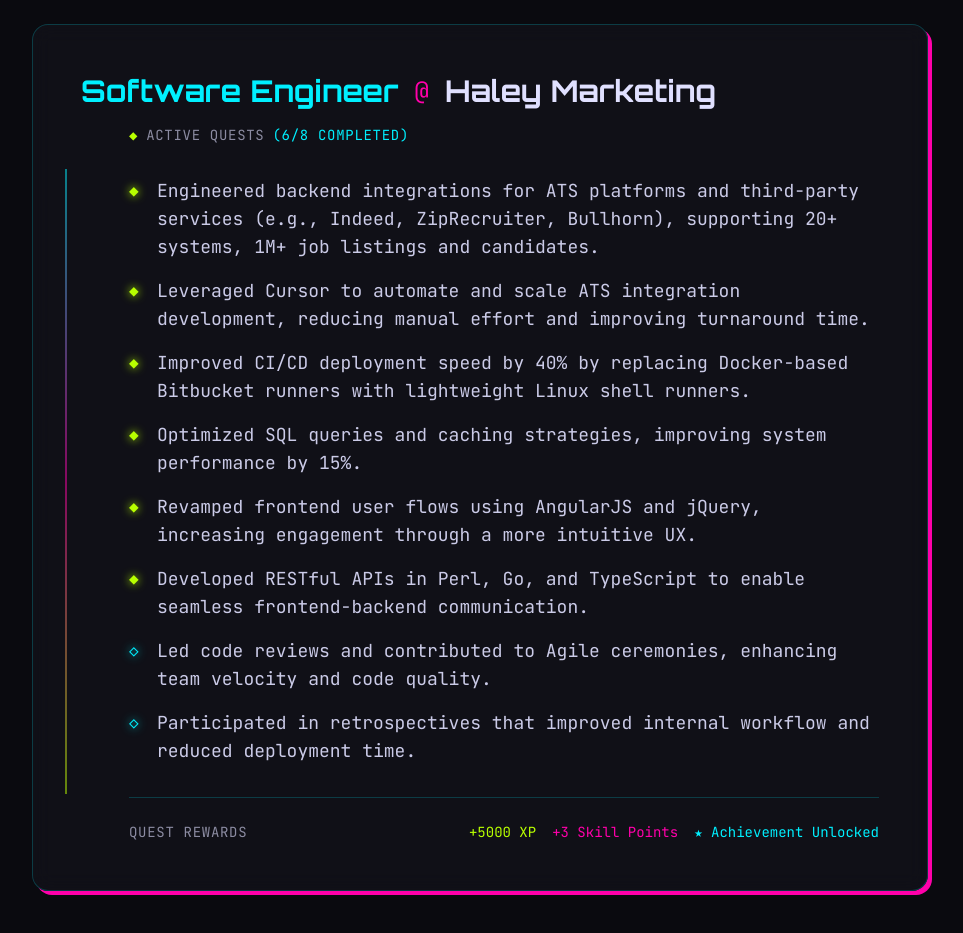
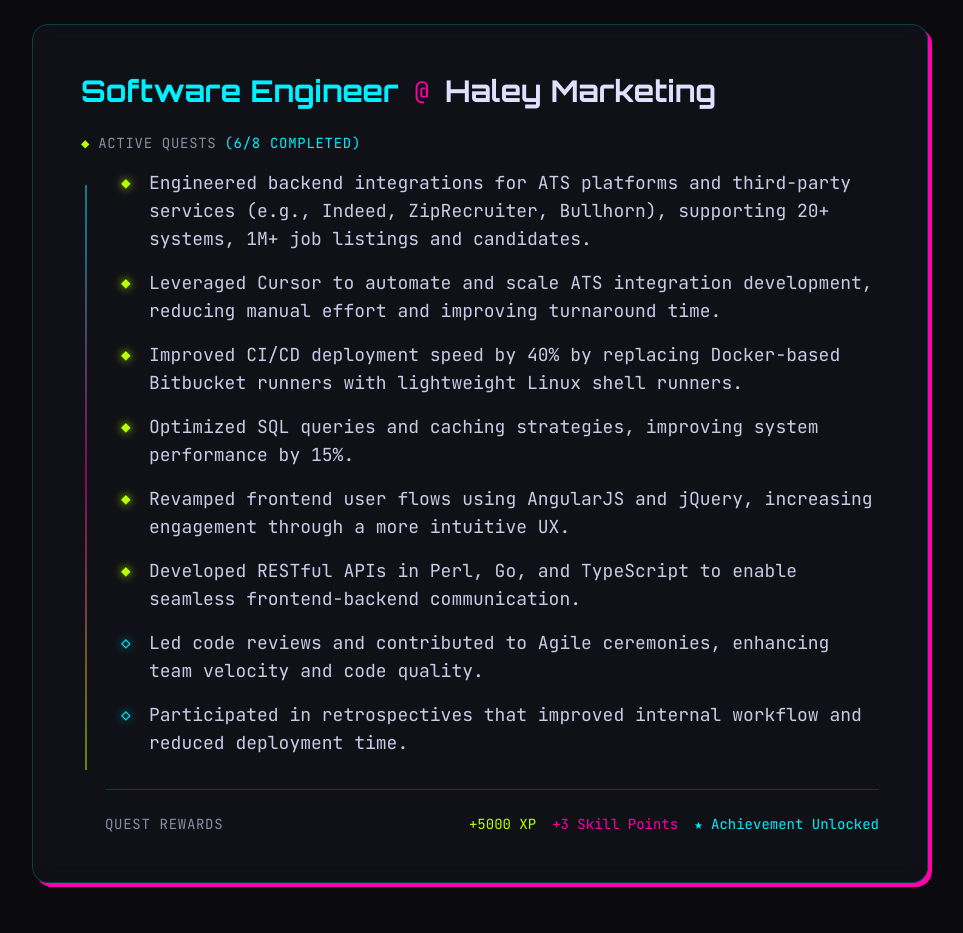
Before and after one commit to alderon07/my-website, a Next.js app in the folder frontend/: page / in a window 1280 px wide. Shown: the part 3060-3993 px from the top of the page, without its empty margins (160-1123 px from the left). Built offline with nearby package versions, Linux system fonts and the light colour scheme; no server answers; a web font is replaced by a local one.

Commit message:
fixing some format issues

```diff
--- a/frontend/src/app/components/work/Work.tsx
+++ b/frontend/src/app/components/work/Work.tsx
@@ -58,11 +58,11 @@
 
         {/* Experience Card */}
         <div className="relative glass-card pixel-shadow-pink hover-glow rounded-2xl p-8 md:p-12 transition-all duration-500">
-          {/* Timeline line */}
-          <div className="absolute left-4 md:left-8 top-40 md:top-36 bottom-24 w-[2px] bg-gradient-to-b from-cyber-cyan via-cyber-pink to-cyber-lime opacity-50" />
+          {/* Timeline line - positioned to align with quest bullets */}
+          <div className="absolute left-[2.25rem] md:left-[3.25rem] top-44 md:top-40 bottom-28 w-[2px] bg-gradient-to-b from-cyber-cyan via-cyber-pink to-cyber-lime opacity-50" />
 
-          {/* Company Header */}
-          <div className="mb-8">
+          {/* Company Header - Primary heading, no indent */}
+          <div className="mb-6">
             <div className="flex flex-col md:flex-row md:items-center gap-2 md:gap-4">
               <h3 className="text-2xl md:text-3xl font-heading font-bold text-cyber-cyan">
                 Software Engineer
@@ -81,21 +81,26 @@
                 </span>
               </Link>
             </div>
-
-            {/* Quest header */}
-            <div className="mt-4 ml-8 md:ml-12 flex items-center gap-2 text-cyber-text/60 font-mono text-sm uppercase tracking-wider">
-              <span className="text-cyber-lime">◆</span>
-              <span>Active Quests</span>
-              <span className="text-cyber-cyan">({experiences.filter(e => e.completed).length}/{experiences.length} completed)</span>
-            </div>
           </div>
 
-          {/* Quest Objectives - Gaming styled list */}
-          <ul className="space-y-4 pl-8 md:pl-12">
+          {/* Sub heading - Active Quests - aligned with timeline */}
+          <div className="mb-4 flex items-center gap-2 text-cyber-text/60 font-mono text-sm uppercase tracking-wider">
+            <span className="text-cyber-lime">◆</span>
+            <span>Active Quests</span>
+            <span className="text-cyber-cyan">
+              ({experiences.filter((e) => e.completed).length}/
+              {experiences.length} completed)
+            </span>
+          </div>
+
+          {/* Quest Objectives - indented from timeline */}
+          <ul className="space-y-4 ml-4 md:ml-6 pl-4 border-l-0">
             {experiences.map((exp, index) => (
               <li
                 key={index}
-                className={`quest-bullet ${exp.completed ? 'completed' : ''} text-base md:text-lg text-cyber-text/90 leading-relaxed animate-slide-up transition-all duration-300 hover:text-cyber-text hover:translate-x-2`}
+                className={`quest-bullet ${
+                  exp.completed ? "completed" : ""
+                } text-base md:text-lg text-cyber-text/90 leading-relaxed animate-slide-up transition-all duration-300 hover:text-cyber-text hover:translate-x-2`}
                 style={{ animationDelay: `${index * 0.1}s` }}
               >
                 {exp.text}
@@ -103,10 +108,12 @@
             ))}
           </ul>
 
-          {/* XP Reward indicator */}
-          <div className="mt-8 pt-6 border-t border-cyber-cyan/20 ml-8 md:ml-12">
+          {/* XP Reward indicator - aligned with quest items */}
+          <div className="mt-8 pt-6 border-t border-cyber-cyan/20 ml-4 md:ml-6">
             <div className="flex flex-col md:flex-row md:items-center md:justify-between gap-2 text-sm font-mono">
-              <span className="text-cyber-text/60 uppercase tracking-wider">Quest Rewards</span>
+              <span className="text-cyber-text/60 uppercase tracking-wider">
+                Quest Rewards
+              </span>
               <div className="flex flex-wrap items-center gap-3 md:gap-4">
                 <span className="text-cyber-lime">+5000 XP</span>
                 <span className="text-cyber-pink">+3 Skill Points</span>
```
